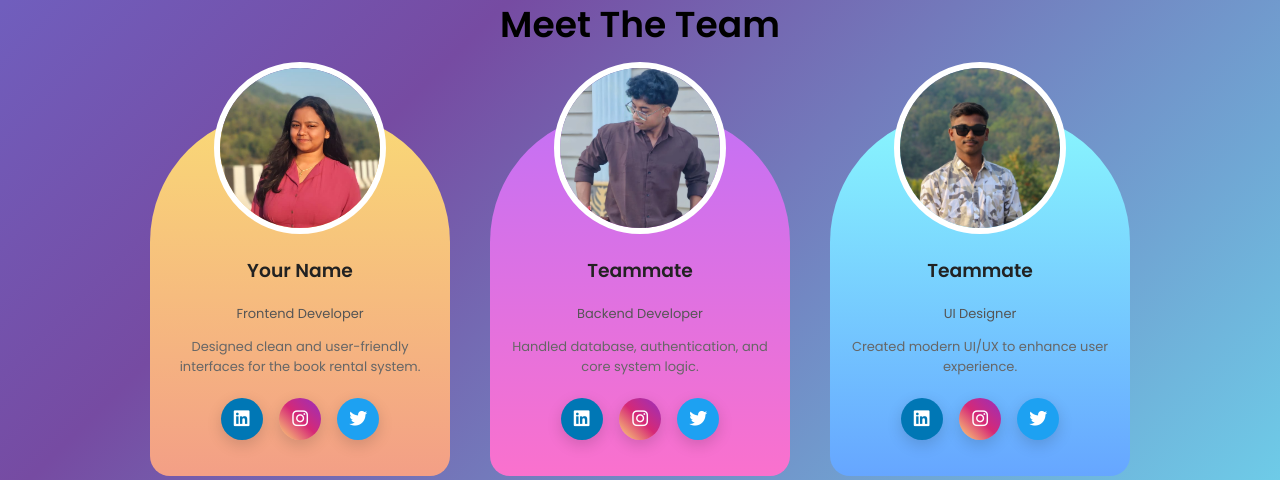
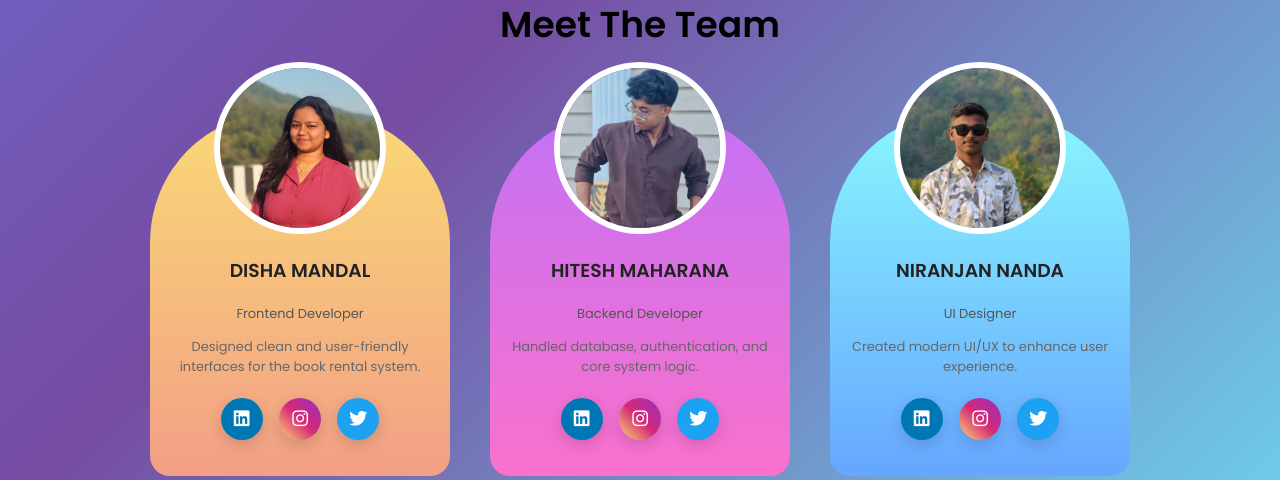
Before and after one commit to HiteshMaharana/Moden-Book-E-Commerce, a Flask app: page /blog in a window 1280 px wide. Shown: the part 838-1318 px from the top of the page. Run offline with Flask 3, Linux system fonts and the light colour scheme.

Commit message:
Update blog.html

```diff
--- a/templates/blog.html
+++ b/templates/blog.html
@@ -67,12 +67,12 @@
         <!-- MEMBER 1 -->
         <div class="team-card gradient1">
             <img src="{{ url_for('static', filename='images/dona.jpeg') }}" alt="Member 1">
-            <h3>Your Name</h3>
+            <h3>DISHA MANDAL</h3>
             <span>Frontend Developer</span>
             <p>Designed clean and user-friendly interfaces for the book rental system.</p>
 
             <div class="social">
-                <a href="https://www.linkedin.com/in/hitesh-maharana-959738326/" target="_blank">
+                <a href="https://www.linkedin.com/in/disha-mandal-320529324/?lipi=urn%3Ali%3Apage%3Ad_flagship3_profile_view_base_contact_details%3BCLubHNc7S2mjDYD818QzjA%3D%3D" target="_blank">
                     <i class="fa-brands fa-linkedin"></i>
                 </a>
                 <a href="https://instagram.com" target="_blank">
@@ -87,7 +87,7 @@
         <!-- MEMBER 2 -->
         <div class="team-card gradient2">
             <img src="{{ url_for('static', filename='images/googly.jpeg') }}" alt="Member 2">
-            <h3>Teammate</h3>
+            <h3>HITESH MAHARANA</h3>
             <span>Backend Developer</span>
             <p>Handled database, authentication, and core system logic.</p>
 
@@ -107,12 +107,12 @@
         <!-- MEMBER 3 -->
         <div class="team-card gradient3">
             <img src="{{ url_for('static', filename='images/lala.jpeg') }}" alt="Member 3">
-            <h3>Teammate</h3>
+            <h3>NIRANJAN NANDA</h3>
             <span>UI Designer</span>
             <p>Created modern UI/UX to enhance user experience.</p>
 
             <div class="social">
-                <a href="https://www.linkedin.com/in/hitesh-maharana-959738326/" target="_blank">
+                <a href="https://www.linkedin.com/in/niranjan-nanda-643531324/?lipi=urn%3Ali%3Apage%3Ad_flagship3_profile_view_base_contact_details%3BiDJ1uI2CTniQHpRpQ%2FgPWg%3D%3D" target="_blank">
                     <i class="fa-brands fa-linkedin"></i>
                 </a>
                 <a href="https://instagram.com" target="_blank">
```
